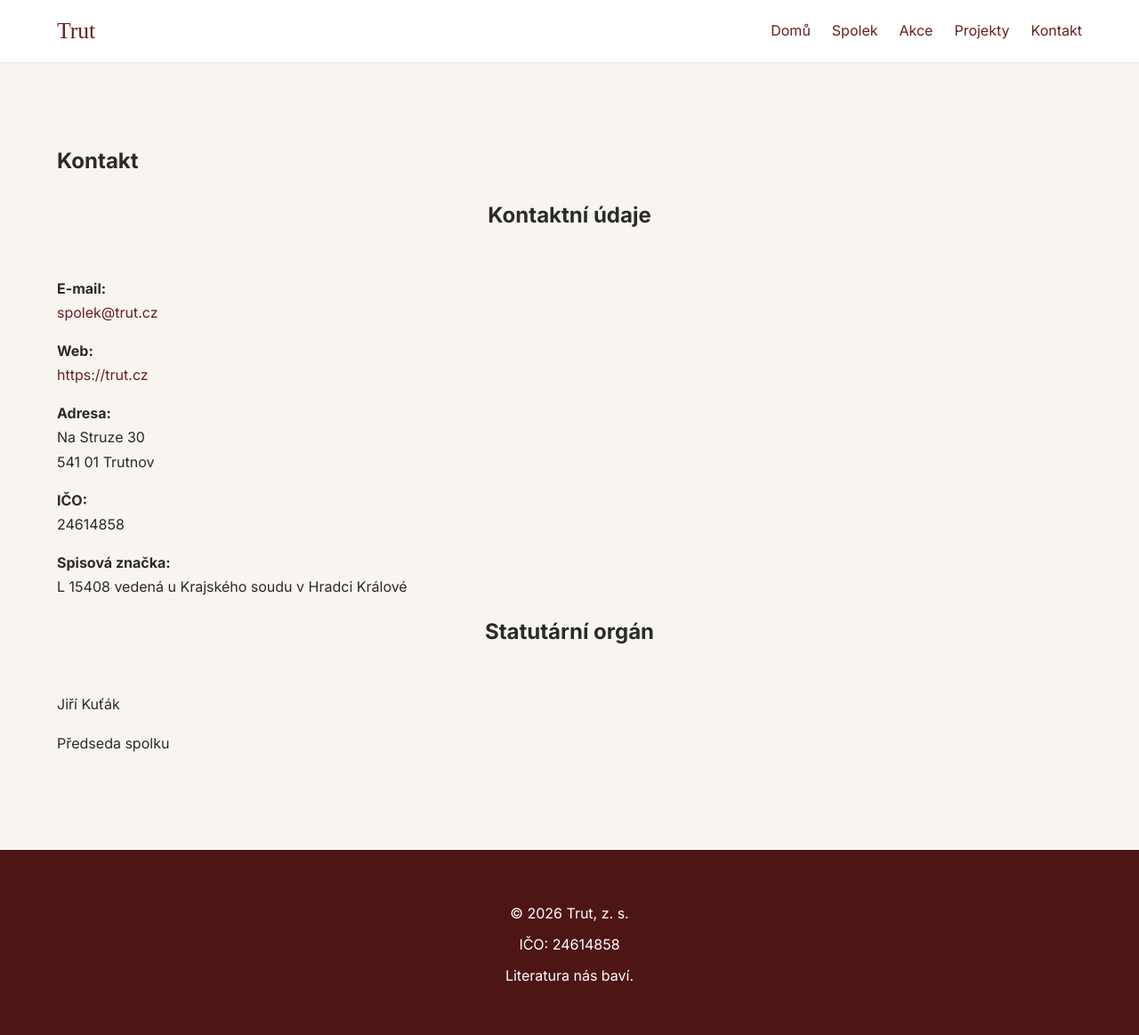
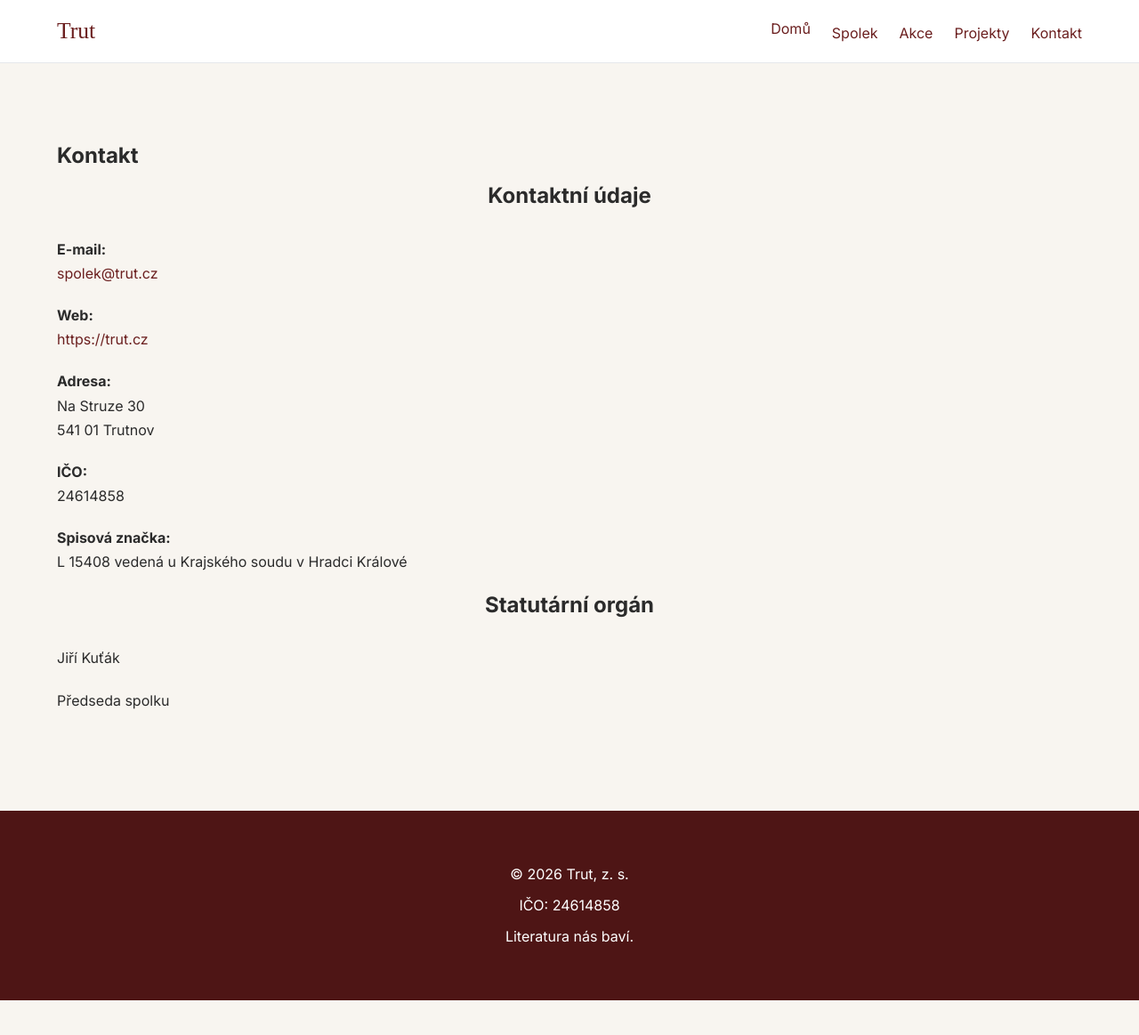
Before and after one commit to petira/trut, a Jekyll site: the page built from contact.md, in a window 1280 px wide and 1168 px high. Shown: the top 1163 px of the window at 89% size. Built offline with Jekyll 4.4.1, drawn with Linux system fonts in a browser that asks for light colours; some web fonts are replaced.

Commit message:
Update main.css

```diff
--- a/assets/css/main.css
+++ b/assets/css/main.css
@@ -59,15 +59,37 @@ a {
     background: var(--color-surface);
 }
 
+/* HEADINGS */
+
 h1,
 h2,
 h3 {
-    margin-top: 0;
+    margin: 0;
+    line-height: 1.2;
+}
+
+h1 {
+    margin-bottom: 1rem;
 }
 
 h2 {
     text-align: center;
-    margin-bottom: 48px;
+    margin-bottom: 2rem;
+}
+
+h3 {
+    margin-bottom: 1rem;
+}
+
+p,
+ul,
+ol {
+    margin-top: 0;
+    margin-bottom: 1.25rem;
+}
+
+li + li {
+    margin-top: .35rem;
 }
 
 /* HERO */
```
